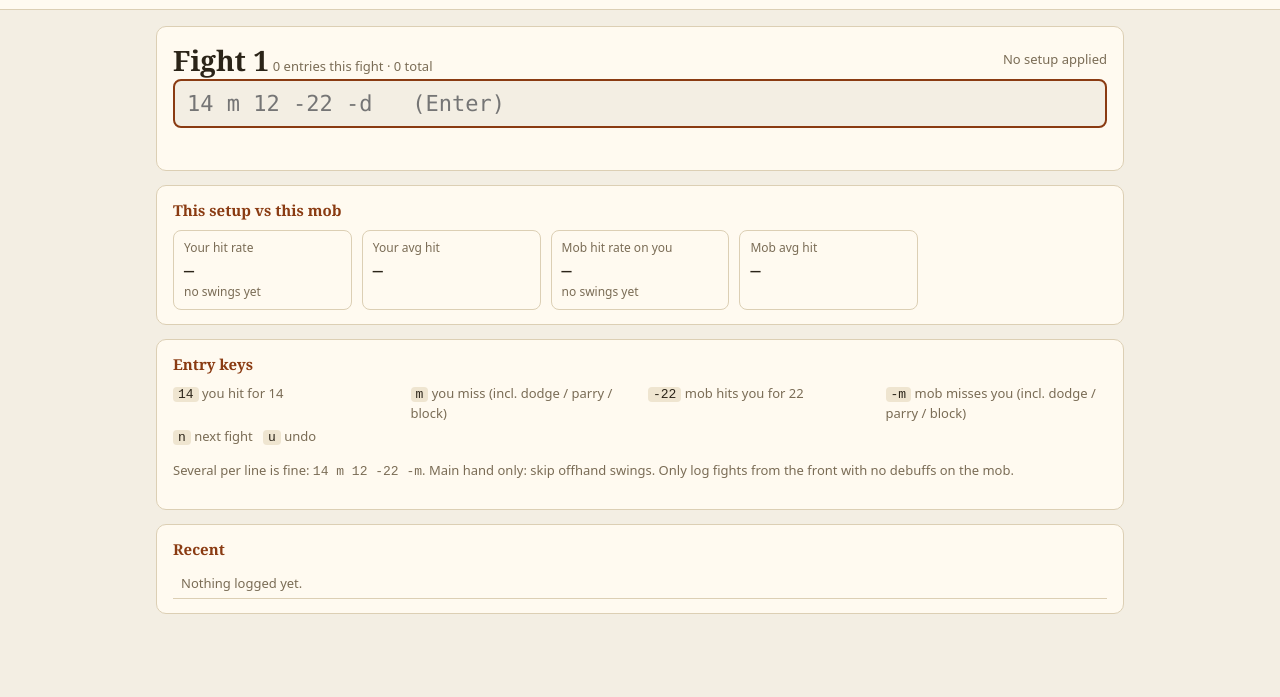
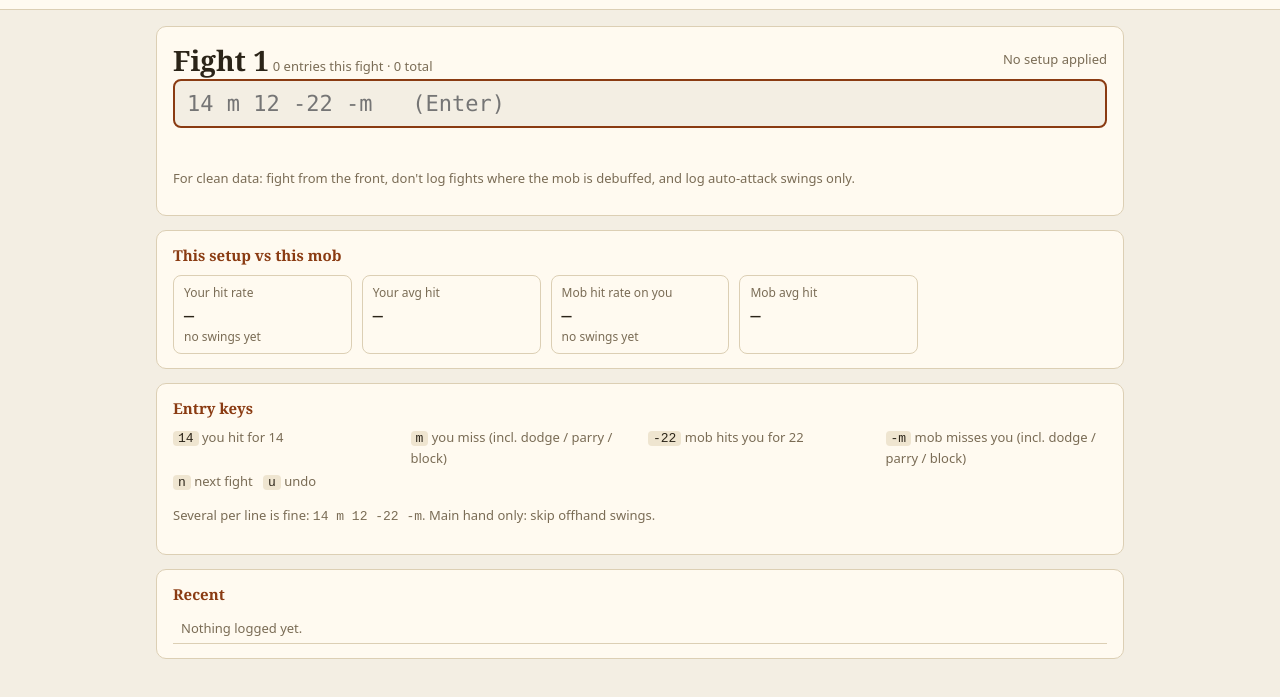
Before and after one commit to dashkto/mnm-manual-combat-log, a plain HTML site: page index.html in a window 1280 px wide. Both pictures are taken after a click on the button "Log". Shown: the part 51-748 px from the top of the page. Drawn offline with Linux system fonts and the light colour scheme.

Commit message:
Show clean-data rules under the log entry box
Also fix the entry placeholder, which still used the retired -d code.

Co-Authored-By: Claude Opus 5.5 <noreply@anthropic.com>

```diff
--- a/index.html
+++ b/index.html
@@ -26,9 +26,10 @@
       <div><span class="big" id="fightNo">Fight 1</span> <span class="hint" id="fightInfo"></span></div>
       <div class="hint" id="setupBadge"></div>
     </div>
-    <input id="entry" autocomplete="off" spellcheck="false" placeholder="14 m 12 -22 -d   (Enter)">
+    <input id="entry" autocomplete="off" spellcheck="false" placeholder="14 m 12 -22 -m   (Enter)">
     <div id="msg"></div>
     <div class="chips" id="lastChips"></div>
+    <p class="hint">For clean data: fight from the front, don't log fights where the mob is debuffed, and log auto-attack swings only.</p>
   </div>
   <div class="card">
     <h2>This setup vs this mob</h2>
@@ -43,7 +44,7 @@
       <div><code>-m</code> mob misses you (incl. dodge / parry / block)</div>
       <div><code>n</code> next fight &nbsp; <code>u</code> undo</div>
     </div>
-    <p class="hint">Several per line is fine: <code>14 m 12 -22 -m</code>. Main hand only: skip offhand swings. Only log fights from the front with no debuffs on the mob.</p>
+    <p class="hint">Several per line is fine: <code>14 m 12 -22 -m</code>. Main hand only: skip offhand swings.</p>
   </div>
   <div class="card">
     <h2>Recent</h2>
```
